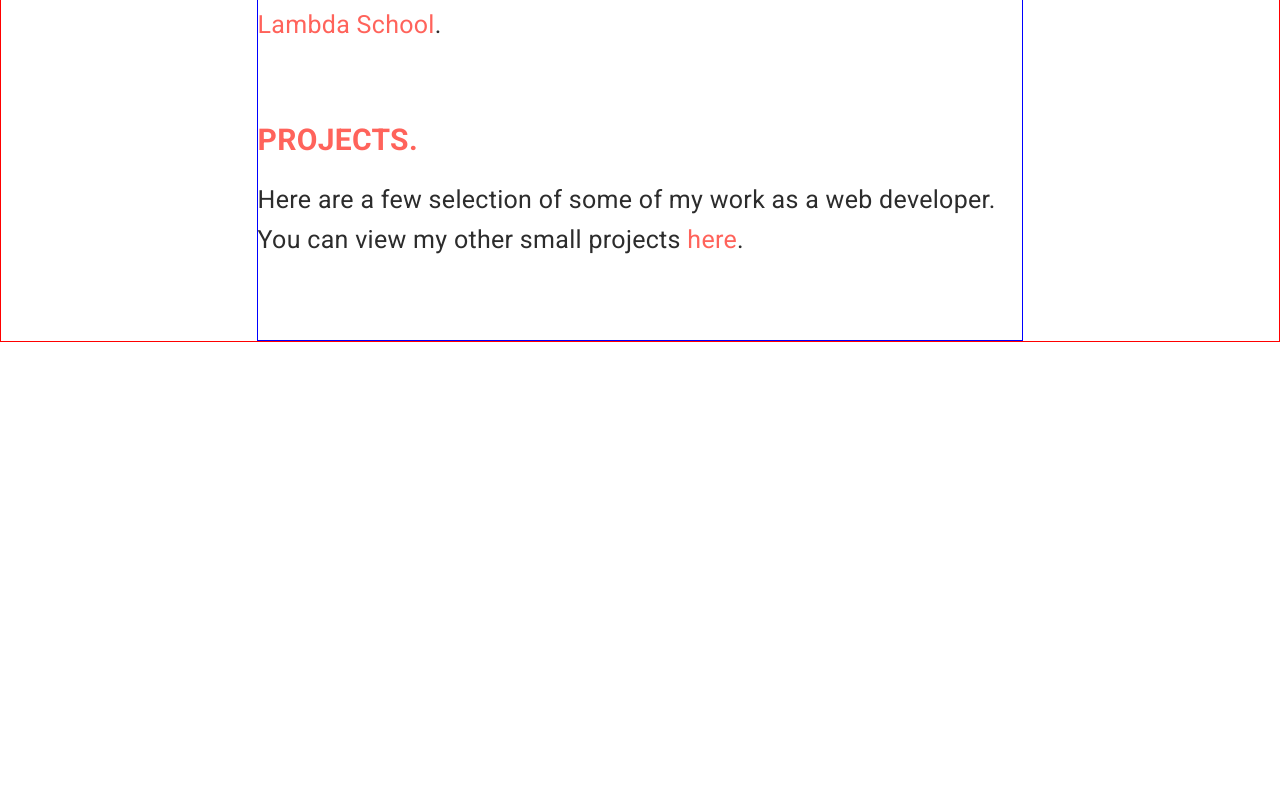
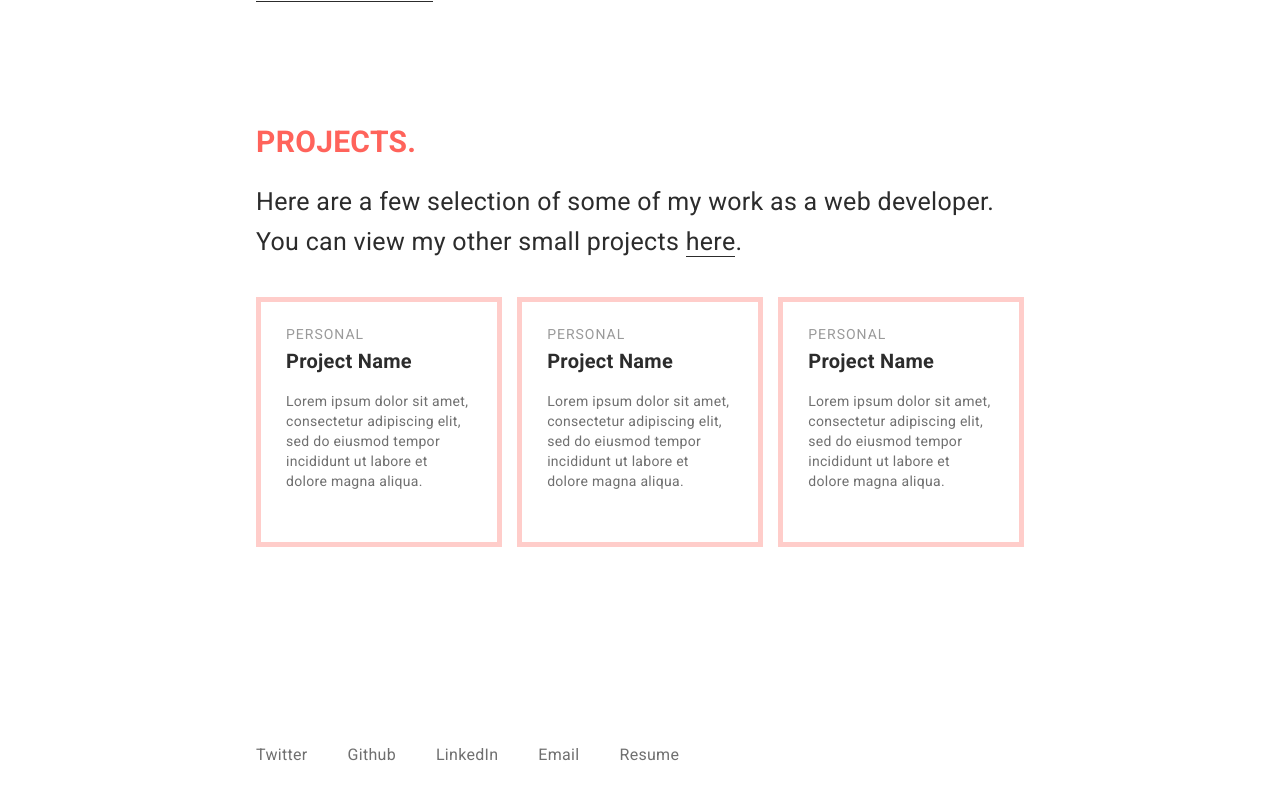
Before and after one commit to jsmndev/jsmn.dev, a React (Create React App) app: page / in a window 1280 px wide. Shown: the part 780-1580 px from the top of the page. Before the commit the page ends 1122 px from the top, so only its background shows below. Built offline with nearby package versions, Linux system fonts and the light colour scheme.

Commit message:
Finished layout of main page

```diff
--- a/src/App/App.style.js
+++ b/src/App/App.style.js
@@ -1,6 +1,5 @@
 import styled from "styled-components";
 
 export const AppContainer = styled.div`
-  border: 1px solid red;
   width: 100%;
 `;
--- a/src/MainPage/MainPage.js
+++ b/src/MainPage/MainPage.js
@@ -5,7 +5,9 @@ import {
   ImageWrapper,
   MainImage,
   Section,
-  ProjectGallery
+  ProjectGallery,
+  Project,
+  Footer
 } from "./MainPage.style";
 
 class MainPage extends Component {
@@ -50,8 +52,81 @@ class MainPage extends Component {
             .
           </p>
 
-          <ProjectGallery />
+          <ProjectGallery>
+            <Project>
+              <h3>PERSONAL</h3>
+              <h2>Project Name</h2>
+              <p>
+                Lorem ipsum dolor sit amet, consectetur adipiscing elit, sed do
+                eiusmod tempor incididunt ut labore et dolore magna aliqua.
+              </p>
+            </Project>
+
+            <Project>
+              <h3>PERSONAL</h3>
+              <h2>Project Name</h2>
+              <p>
+                Lorem ipsum dolor sit amet, consectetur adipiscing elit, sed do
+                eiusmod tempor incididunt ut labore et dolore magna aliqua.
+              </p>
+            </Project>
+
+            <Project>
+              <h3>PERSONAL</h3>
+              <h2>Project Name</h2>
+              <p>
+                Lorem ipsum dolor sit amet, consectetur adipiscing elit, sed do
+                eiusmod tempor incididunt ut labore et dolore magna aliqua.
+              </p>
+            </Project>
+          </ProjectGallery>
         </Section>
+
+        <Footer>
+          <ul>
+            <li>
+              <a
+                href="https://github.com/jsmnglng"
+                target="_blank"
+                rel="noopener noreferrer"
+              >
+                Twitter
+              </a>
+            </li>
+            <li>
+              <a
+                href="https://github.com/jsmnglng"
+                target="_blank"
+                rel="noopener noreferrer"
+              >
+                Github
+              </a>
+            </li>
+            <li>
+              <a
+                href="https://github.com/jsmnglng"
+                target="_blank"
+                rel="noopener noreferrer"
+              >
+                LinkedIn
+              </a>
+            </li>
+            <li>
+              <a
+                href="https://github.com/jsmnglng"
+                target="_blank"
+                rel="noopener noreferrer"
+              >
+                Email
+              </a>
+            </li>
+            <li>
+              <a href="https://github.com/jsmnglng" rel="noopener noreferrer">
+                Resume
+              </a>
+            </li>
+          </ul>
+        </Footer>
       </MainContainer>
     );
   }
--- a/src/MainPage/MainPage.style.js
+++ b/src/MainPage/MainPage.style.js
@@ -1,11 +1,16 @@
 import styled from "styled-components";
 import { flex } from "../_styles/mixins.style";
-import { redRegular, blackRegular } from "../_styles/variables.style";
+import {
+  redRegular,
+  redLight,
+  blackRegular,
+  blackLight
+} from "../_styles/variables.style";
 
 export const MainContainer = styled.div`
   width: 60%;
   margin: 0 auto;
-  border: 1px solid blue;
+  color: ${blackRegular};
 `;
 
 export const ImageWrapper = styled.div`
@@ -15,12 +20,12 @@ export const ImageWrapper = styled.div`
 `;
 
 export const MainImage = styled.img`
-  width: 100%;
+  width: 90%;
   height: auto;
 `;
 
 export const Section = styled.section`
-  margin: 10vh 0;
+  margin: 15vh 0;
 
   h1 {
     margin-bottom: 2.5rem;
@@ -32,19 +37,81 @@ export const Section = styled.section`
   p {
     font-size: 2.5rem;
     line-height: 4rem;
-    color: ${blackRegular};
   }
 
   a {
+    border-bottom: 1px solid ${blackRegular};
+    color: ${blackRegular};
     text-decoration: none;
-    color: ${redRegular};
+    transition: 150ms ease-in;
 
     &:hover {
-      text-decoration: underline;
+      border-bottom: 1px solid ${redRegular};
+      color: ${redRegular};
     }
   }
 `;
 
 export const ProjectGallery = styled.div`
-  ${flex()}
+  ${flex("space-between")}
+  margin: 3.5rem 0;
 `;
+
+export const Project = styled.div`
+  border: 0.5rem solid ${redLight};
+  width: 32%;
+  height: 25rem;
+  padding: 2.5rem;
+
+  h3 {
+    font-size: 1.4rem;
+    letter-spacing: 0.1rem;
+    margin-bottom: 1rem;
+    opacity: 0.7;
+  }
+
+  h2 {
+    font-size: 2rem;
+    font-weight: 700;
+    margin-bottom: 2rem;
+    cursor: pointer;
+    transition: 150ms ease-in;
+
+    &:hover {
+      color: ${redRegular};
+    }
+  }
+
+  p {
+    font-size: 1.4rem;
+    line-height: 2rem;
+  }
+
+  h3,
+  p {
+    color: ${blackLight};
+  }
+`;
+
+export const Footer = styled.footer`
+  margin-top: 20rem;
+  margin-bottom: 7rem;
+
+  ul {
+    ${flex()}
+
+    li {
+      margin-right: 4rem;
+
+      a {
+        text-decoration: none;
+        color: ${blackLight};
+        transition: 150ms ease-in;
+
+        &:hover {
+          color: ${redRegular};
+        }
+      }
+    }
+  }
+`;
```
